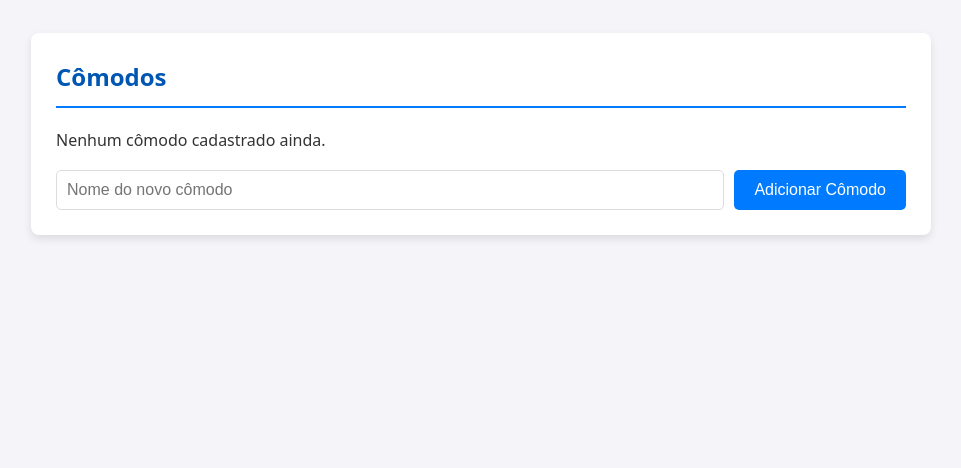
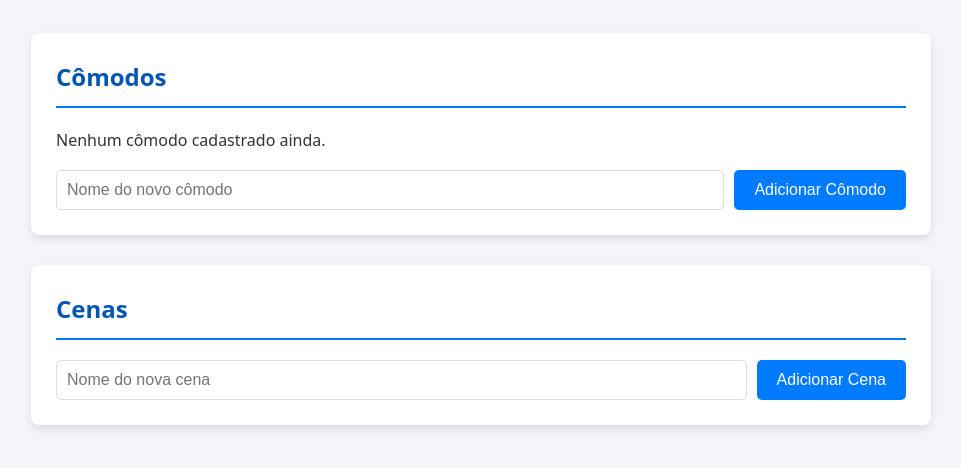
Before and after one commit to LincolnMatheus97/controle-domotica, a plain HTML site: page frontend/index.html in a window 1280 px wide. Shown: the part 110-578 px from the top of the page, without its empty margins (159-1120 px from the left). Drawn offline with Linux system fonts and the light colour scheme; no server answers.

Commit message:
:truck: chore: Atualiza o HTML

```diff
--- a/frontend/index.html
+++ b/frontend/index.html
@@ -23,6 +23,17 @@
             </div>
         </section>
 
+        <section id="cenas-section">
+            <h2>Cenas</h2>
+            <div id="cenas-list">
+
+            </div>
+            <div class="form-container">
+                <input type="text" id="nova-cena-nome" placeholder="Nome do nova cena">
+                <button id="btn-add-cena" class="btn btn-primary">Adicionar Cena</button>
+            </div>
+        </section>
+
     </main>
 
     <div id="notificacao-container"></div>
```
